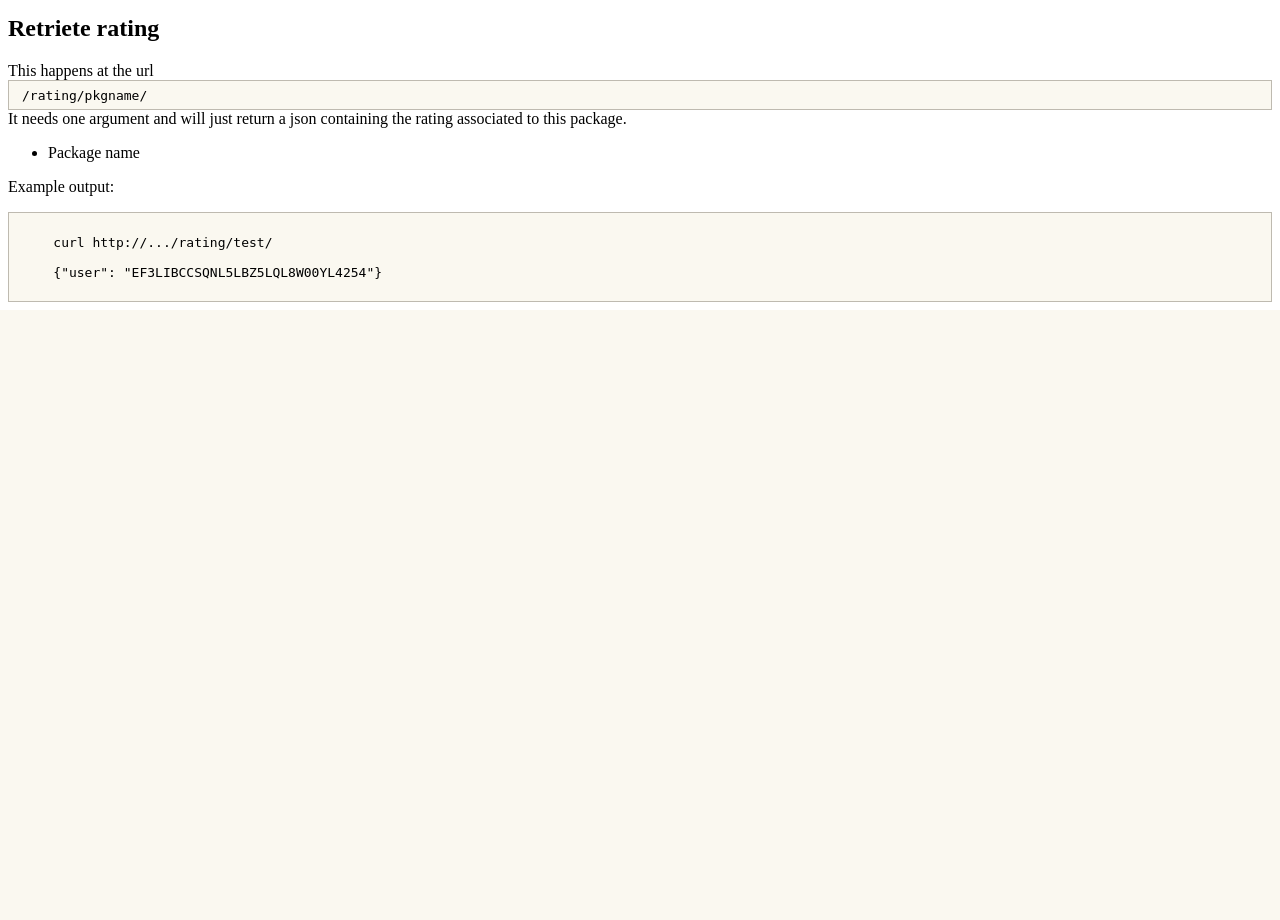
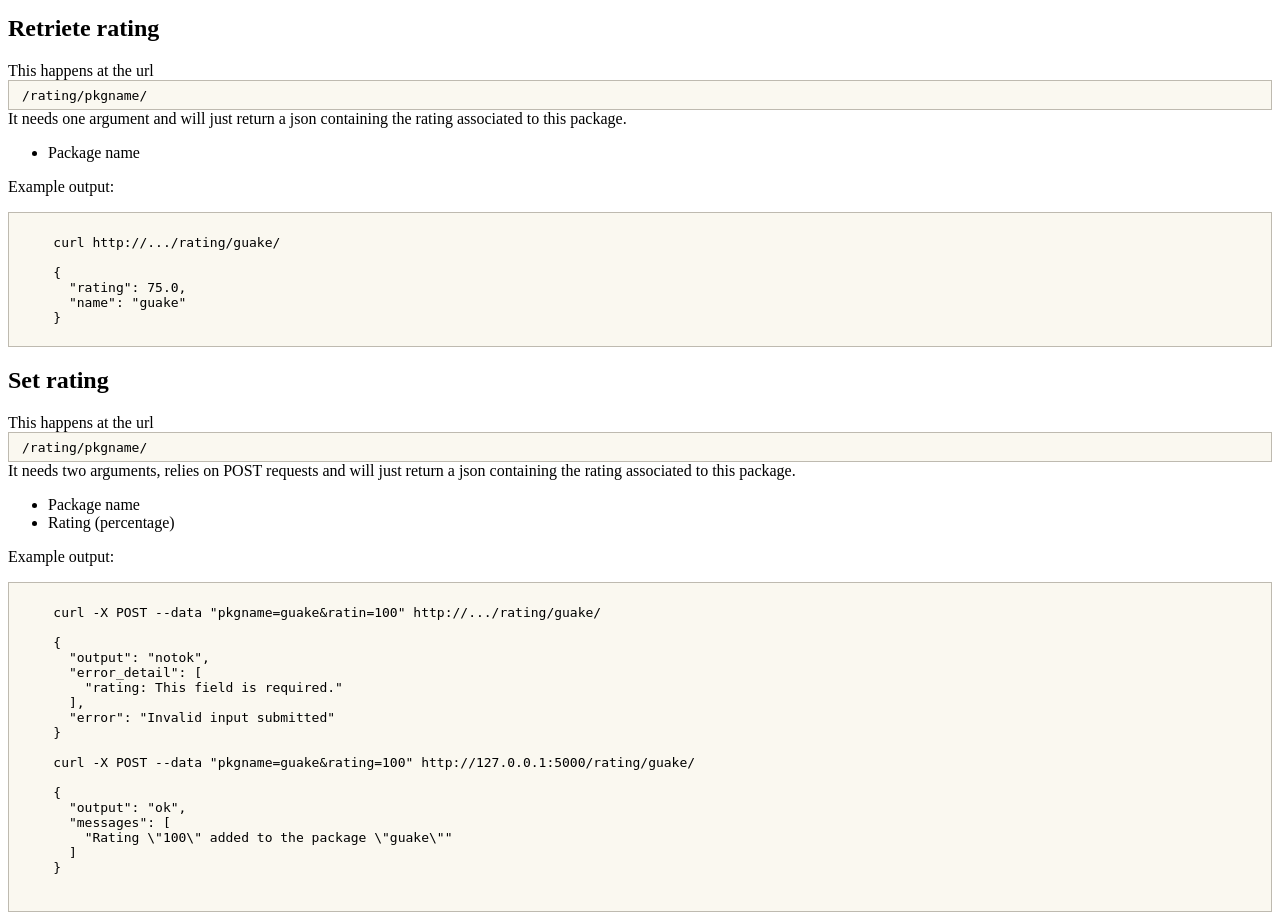
Before and after one commit to J5/fedora-tagger, a Flask app: page / in a window 1280 px wide. Shown: the part 1229-2149 px from the top of the page. Before the commit the page ends 1539 px from the top, so only its background shows below. Run offline with Flask 3, Linux system fonts and the light colour scheme; parts of the project's set-up code (start-up, migrations or seed data) failed here and were passed over.

Commit message:
Update the API documentation

```diff
--- a/taggerapi/templates/api.html
+++ b/taggerapi/templates/api.html
@@ -88,9 +88,45 @@
     </ul>
     <p>Example output:</p>
     <code>
-    curl http://.../rating/test/
+    curl http://.../rating/guake/
 
-    {"user": "EF3LIBCCSQNL5LBZ5LQL8W00YL4254"}
+    {
+      "rating": 75.0,
+      "name": "guake"
+    }
+    </code>
+
+    <h2>Set rating</h2>
+    <p>
+      This happens at the url <code>{{ url_for('rating_pkg', pkgname='pkgname') }}</code>
+      It needs two arguments, relies on POST requests and will just return a json containing
+      the rating associated to this package.
+    </p>
+    <ul>
+      <li>Package name</li>
+      <li>Rating (percentage)</li>
+    </ul>
+    <p>Example output:</p>
+    <code>
+    curl -X POST --data "pkgname=guake&ratin=100" http://.../rating/guake/
+
+    {
+      "output": "notok",
+      "error_detail": [
+        "rating: This field is required."
+      ],
+      "error": "Invalid input submitted"
+    }
+
+    curl -X POST --data "pkgname=guake&rating=100" http://127.0.0.1:5000/rating/guake/
+
+    {
+      "output": "ok",
+      "messages": [
+        "Rating \"100\" added to the package \"guake\""
+      ]
+    }
+
     </code>
 
   </div>
```
